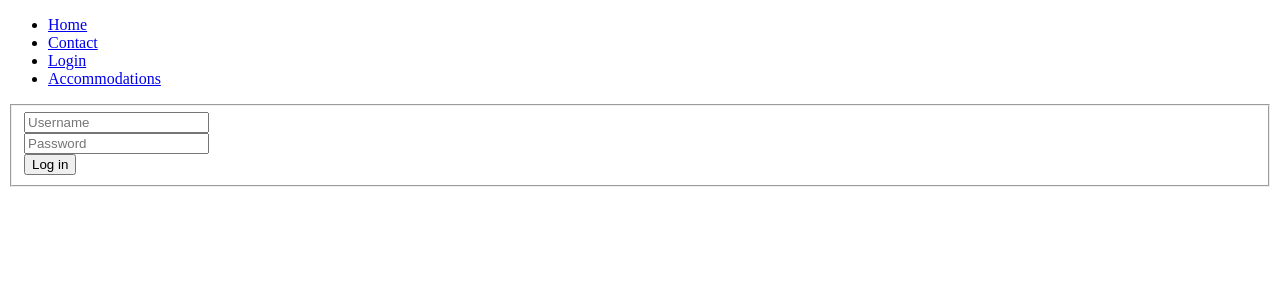
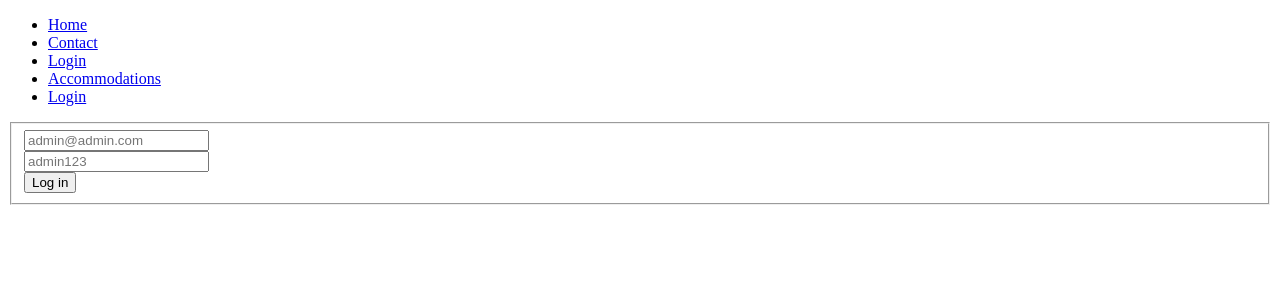
Before and after one commit to Noroff-FEU-Assignments/project-exam-2-Andstyv, a React (Create React App) app: page /login in a window 1280 px wide. Shown: the top 300 px of the page. Built offline with nearby package versions, Linux system fonts and the light colour scheme.

Commit message:
Added admin logout funcitonality

```diff
--- a/src/components/admin/AdminPage.jsx
+++ b/src/components/admin/AdminPage.jsx
@@ -12,5 +12,9 @@ export function AdminPage() {
     }
   });
 
-  return <div>This is admin page</div>;
+  return (
+    <>
+      <div>This is admin page</div>
+    </>
+  );
 }
--- a/src/components/contact/ContactPage.jsx
+++ b/src/components/contact/ContactPage.jsx
@@ -1,7 +1,7 @@
 import { useFetchData } from "../../hooks/useFetchData";
 import { ContactForm } from "./ContactForm";
 
-const url = "https://webapi.no/api/v1/zipcosde/0565";
+const url = "https://webapi.no/api/v1/zipcode/0565";
 
 export function ContactPage() {
   useFetchData(url);
--- a/src/components/layout/Nav.jsx
+++ b/src/components/layout/Nav.jsx
@@ -1,6 +1,16 @@
-import { NavLink } from "react-router-dom";
+import { useContext } from "react";
+import { NavLink, useNavigate } from "react-router-dom";
+import AuthContext from "../../context/AuthContext";
 
 function Nav() {
+  const [auth, setAuth] = useContext(AuthContext);
+  const history = useNavigate();
+
+  function logout() {
+    setAuth(null);
+    localStorage.removeItem("auth");
+    history("/");
+  }
   return (
     <nav>
       <ul>
@@ -16,6 +26,18 @@ function Nav() {
         <li>
           <NavLink to="/accommodations">Accommodations</NavLink>
         </li>
+        <li id="admin-logout">
+          {auth ? (
+            <>
+              <NavLink to="/admin">Admin</NavLink>{" "}
+              <button id="logout__btn" onClick={logout}>
+                Log out
+              </button>
+            </>
+          ) : (
+            <NavLink to="/login">Login</NavLink>
+          )}
+        </li>
       </ul>
     </nav>
   );
--- a/src/components/login/LoginForm.jsx
+++ b/src/components/login/LoginForm.jsx
@@ -51,11 +51,11 @@ export function LoginForm() {
         {loginError && <div className="login-error">{loginError}</div>}
         <fieldset className="login-fieldset" disabled={submitting}>
           <div>
-            <input className="login-form__input" placeholder="Username" {...register("identifier")} />
+            <input className="login-form__input" placeholder="admin@admin.com" {...register("identifier")} />
             {errors.identifier && <div className="login-form__error">{errors.identifier.message}</div>}
           </div>
           <div>
-            <input className="login-form__input" type="password" placeholder="Password" {...register("password")} />
+            <input className="login-form__input" type="password" placeholder="admin123" {...register("password")} />
             {errors.password && <div className="login-form__error">{errors.password.message}</div>}
           </div>
           <button>{submitting ? "Logging in..." : "Log in"}</button>
```
Also changed, not shown: src/constants/PostMessage.jsx (deleted, +0 -28 lines).
